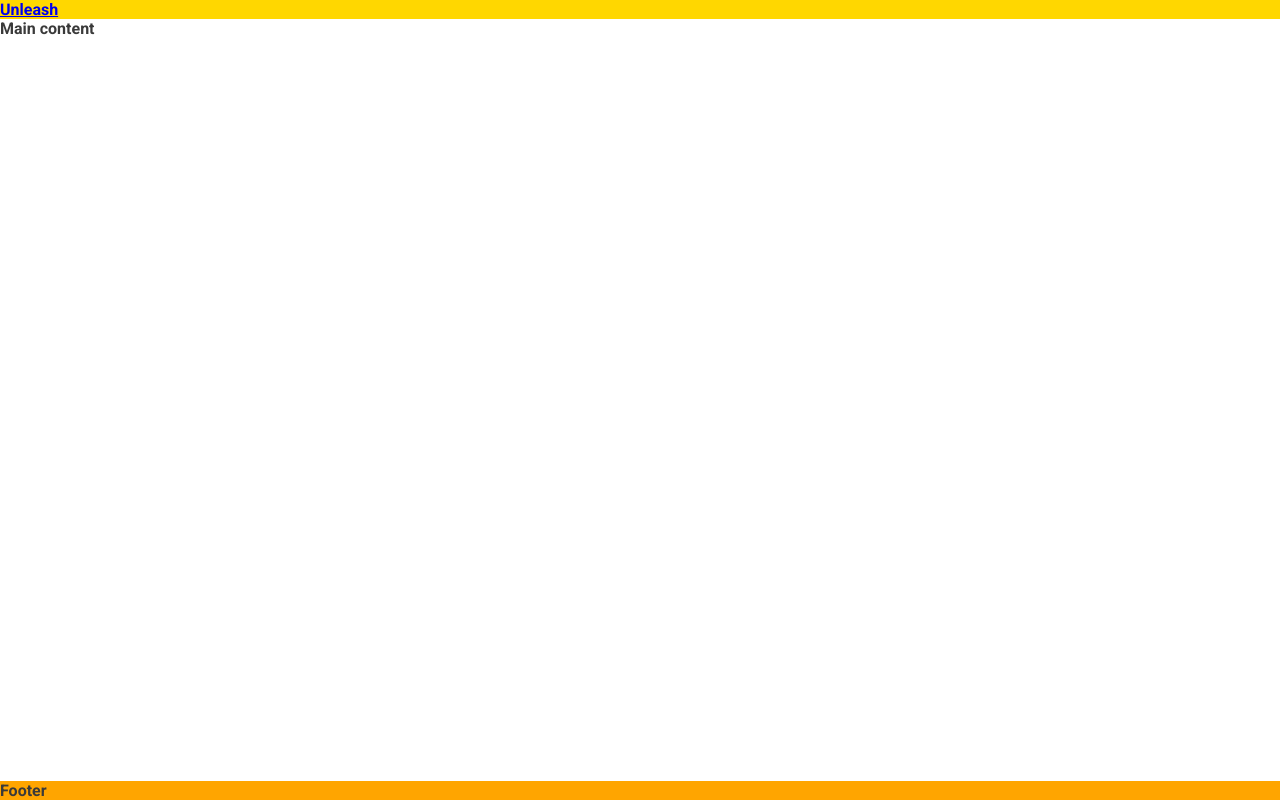
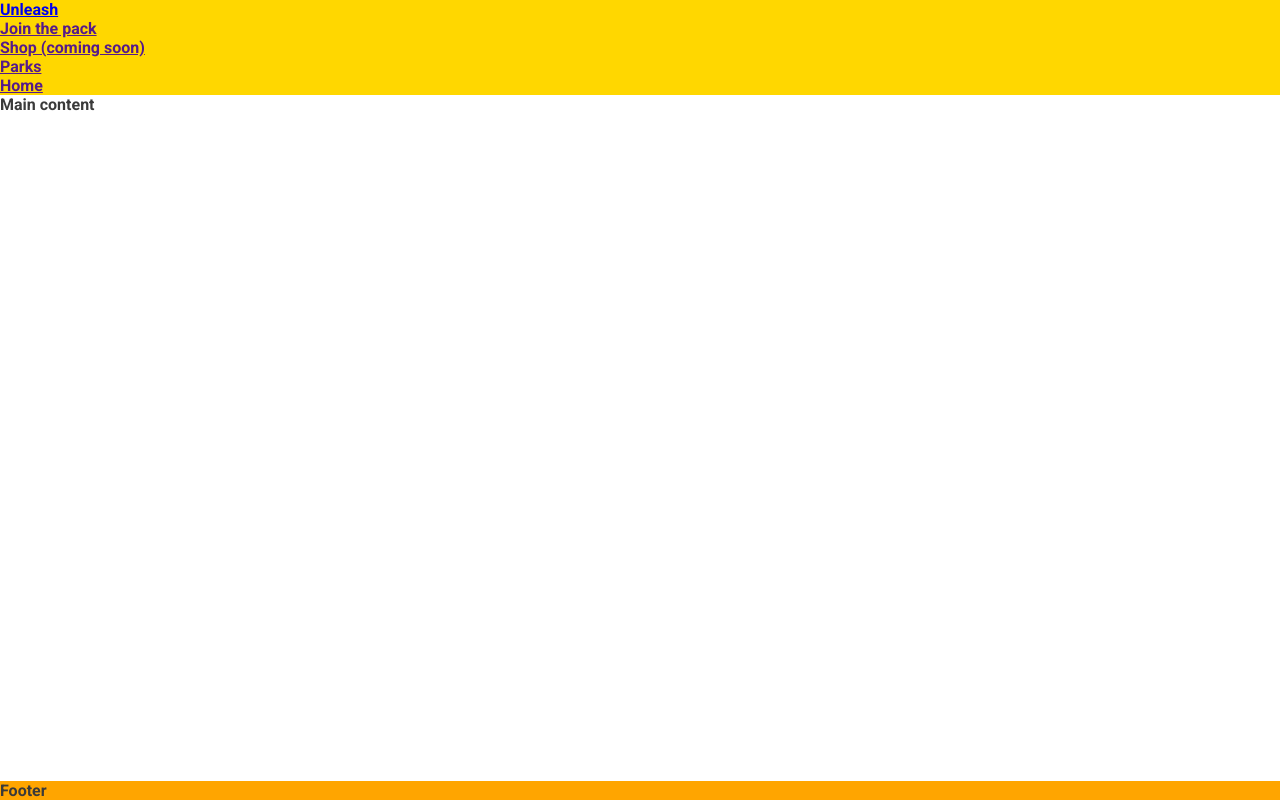
Before and after one commit to LanaD-cell/ProjectOne-Unleash, a plain HTML site: page index.html in a window 1280 px wide. Drawn offline with Linux system fonts and the light colour scheme.

Commit message:
added nav to header and started ul

```diff
--- a/assets/css/styles.css
+++ b/assets/css/styles.css
@@ -17,7 +17,6 @@ body {
     color: #3a3a3a;
     font-family: "Roboto", sans-serif;
 }
-
 
 /* Header */
 header {
--- a/index.html
+++ b/index.html
@@ -25,6 +25,14 @@
         <a href="index.html">
             <h id="logo">Unleash</h>
         </a>
+        <nav>
+            <ul>
+                <li><a href="">Join the pack</a></li>
+                <li><a href="">Shop (coming soon)</a></li>
+                <li><a href="">Parks</a></li>
+                <li><a href="">Home</a></li>
+            </ul>
+        </nav>
     </header>
 
     <!-- Main content -->
```
